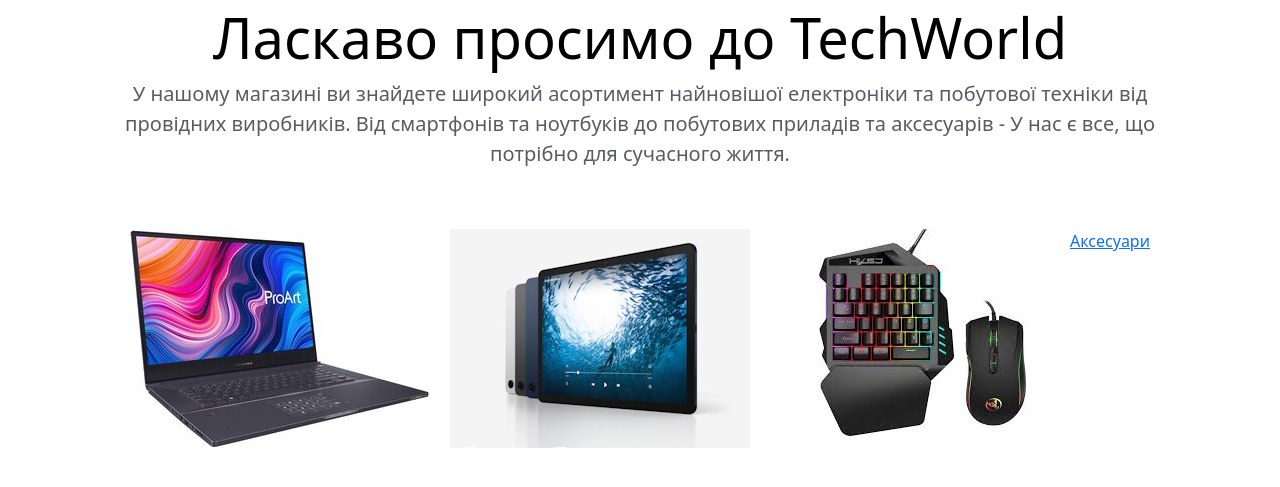
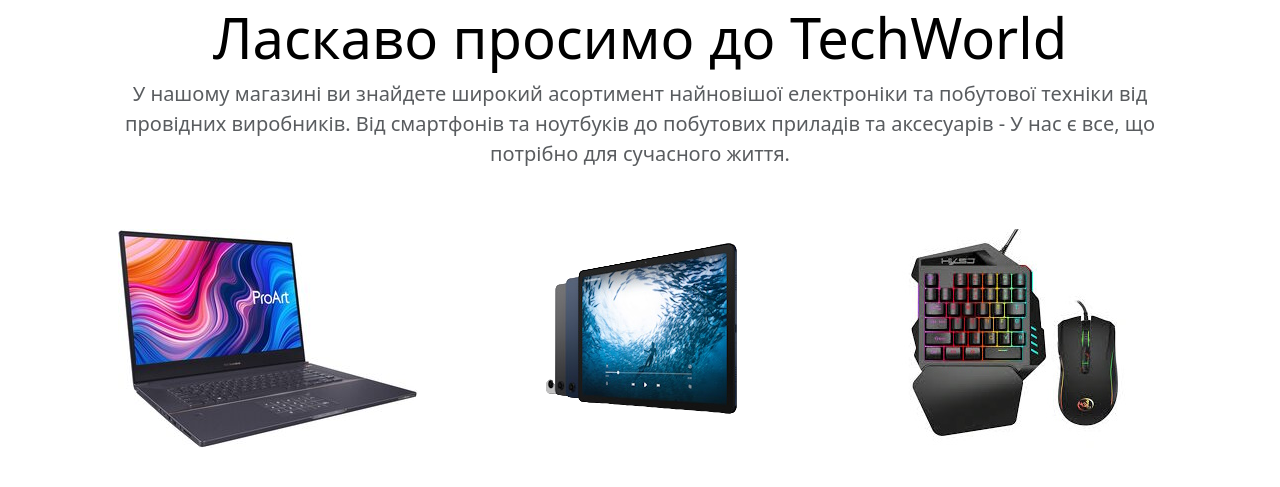
Before and after one commit to EvilDahaka/Laboratory3-4, a Flask app: page / in a window 1280 px wide. Shown: the part 109-596 px from the top of the page. Run offline with Flask 3, Linux system fonts and the light colour scheme.

Commit message:
Закінчена головна сторінка

```diff
--- a/templates/home.html
+++ b/templates/home.html
@@ -11,24 +11,30 @@
         <div class="gallery-item">
             <a href="#">
                 <div class="grid-iteminner">
-                    <img src="static/img/asus 1.jpg" class="grid-itemimg"> <!-- виправлений клас для зображення -->
-                    <div class="grid-itemtitle"> <!-- додано контейнер для тексту з правильним класом -->
+                    <img src="static/img/asus 1.jpg" class="grid-itemimg">
+                    <div class="grid-itemtitle">
                         <span>ПК/Ноутбуки</span>
                     </div>
                 </div>
             </a>
+        </div>
+
+        <div class="gallery-item">
             <a href="#">
                 <div class="grid-iteminner">
-                    <img src="static/img/phone.jpg" class="grid-itemimg"> <!-- виправлений клас для зображення -->
-                    <div class="grid-itemtitle"> <!-- додано контейнер для тексту з правильним класом -->
+                    <img src="static/img/phone-Photoroom.png" class="grid-itemimg">
+                    <div class="grid-itemtitle">
                         <span>Телефони/Планшети</span>
                     </div>
                 </div>
             </a>
+        </div>
+
+        <div class="gallery-item">
             <a href="#">
                 <div class="grid-iteminner">
-                    <img src="static/img/header.jpg" class="grid-itemimg"> <!-- виправлений клас для зображення -->
-                    <div class="grid-item__title"> <!-- додано контейнер для тексту з правильним класом -->
+                    <img src="static/img/header.jpg" class="grid-itemimg">
+                    <div class="grid-itemtitle">
                         <span>Аксесуари</span>
                     </div>
                 </div>
```
Also changed, not shown: README.md, static/img/phone-Photoroom.png (added).
